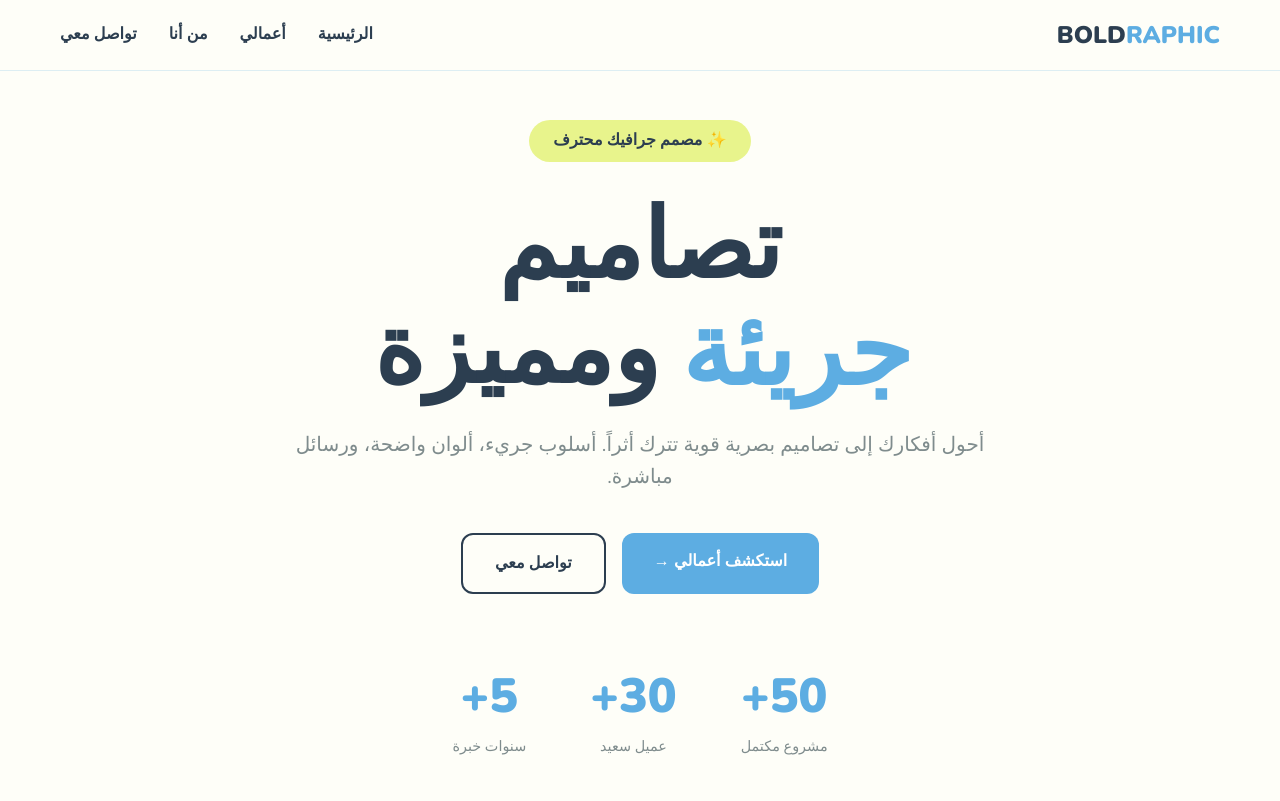
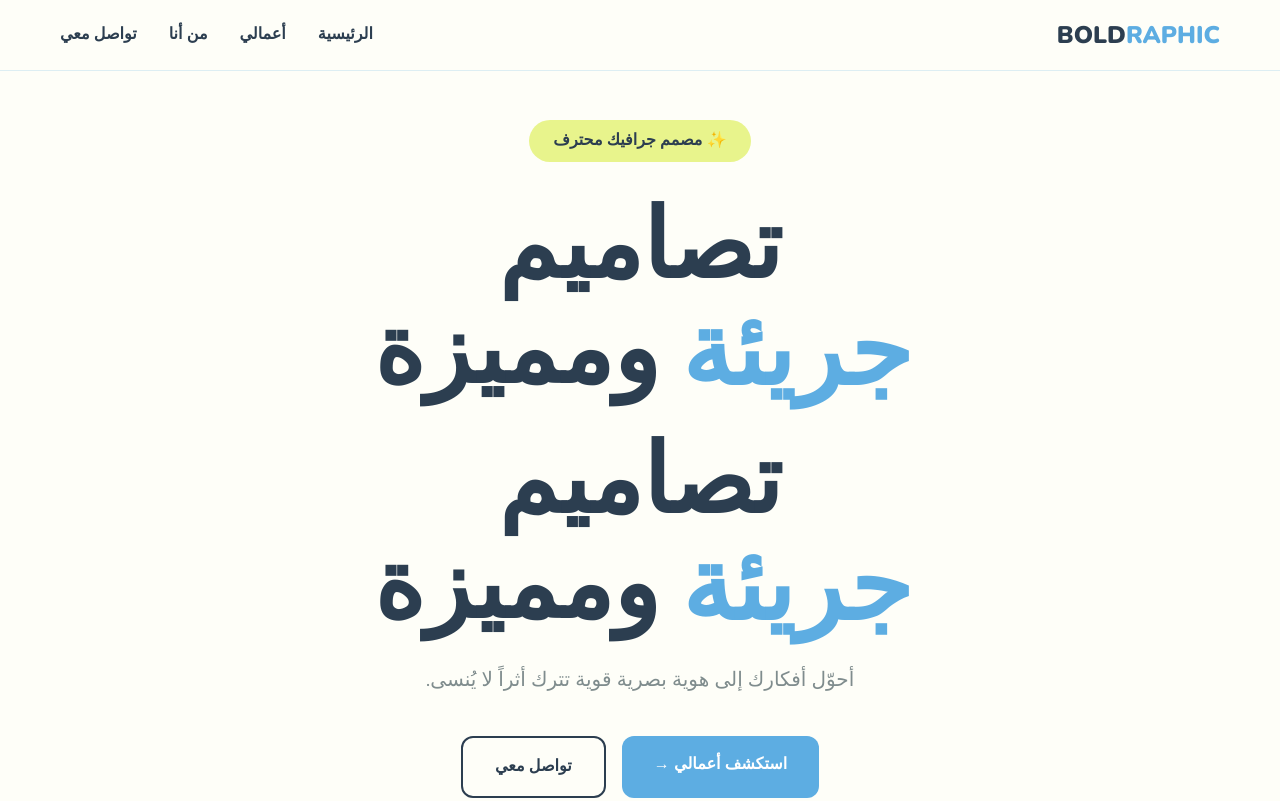
Before and after one commit to brzxi/boldraphic-portfolio2, a plain HTML site: page index.html in a window 1280 px wide. Shown: the top 801 px of the page. Drawn offline with nearby package versions, Linux system fonts and the light colour scheme.

Commit message:
Update index.html

```diff
--- a/index.html
+++ b/index.html
@@ -28,10 +28,13 @@
             <h1 class="hero-title">
                 تصاميم<br>
                 <span class="highlight">جريئة</span> ومميزة
-            </h1>
-            <p class="hero-subtitle">
-                أحول أفكارك إلى تصاميم بصرية قوية تترك أثراً. أسلوب جريء، ألوان واضحة، ورسائل مباشرة.
-            </p>
+            <h1 class="hero-title">
+  تصاميم <br />
+  <span class="highlight">جريئة</span> ومميزة
+</h1>
+<p class="hero-subtitle">
+  أحوّل أفكارك إلى هوية بصرية قوية تترك أثراً لا يُنسى.
+</p>
             <div class="hero-buttons">
                 <a href="#portfolio" class="btn btn-primary">استكشف أعمالي →</a>
                 <a href="#contact" class="btn btn-secondary">تواصل معي</a>
```
